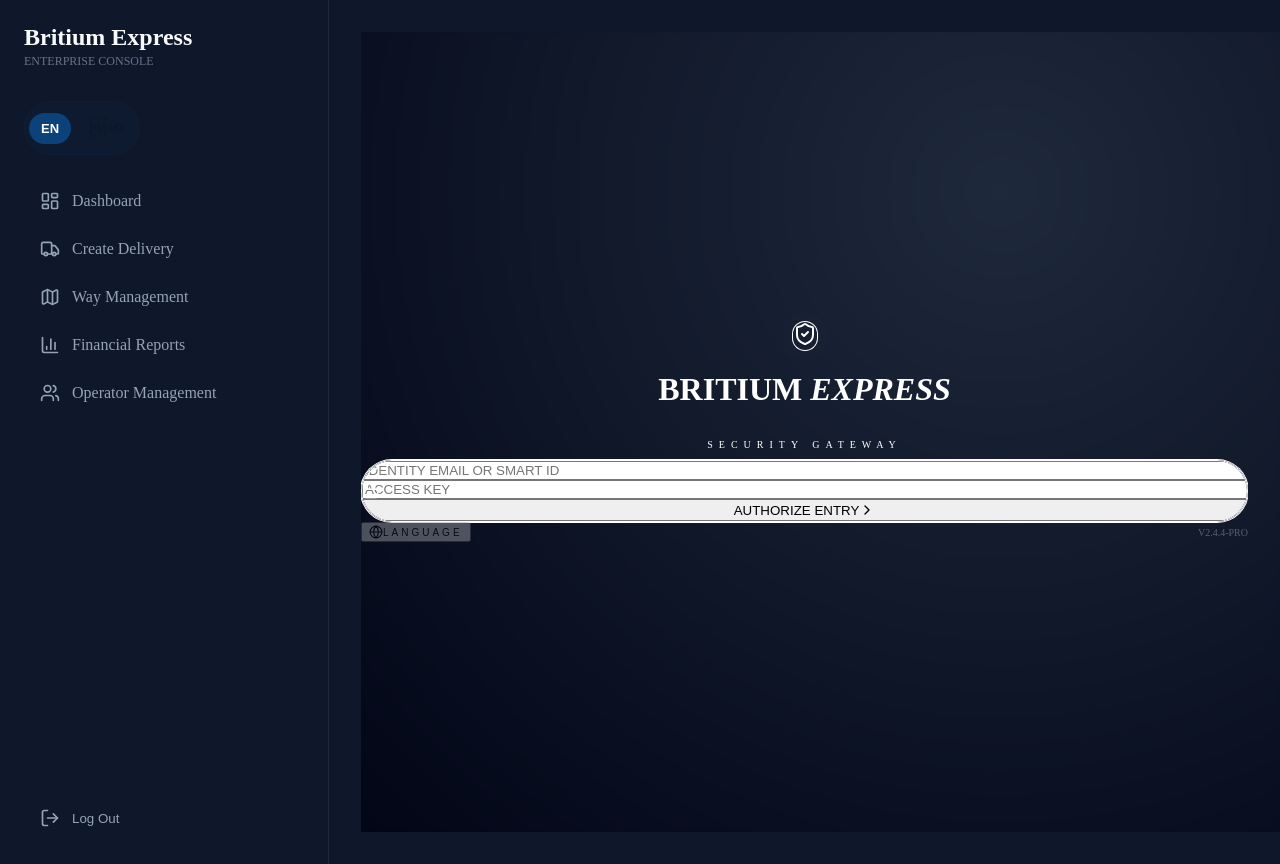
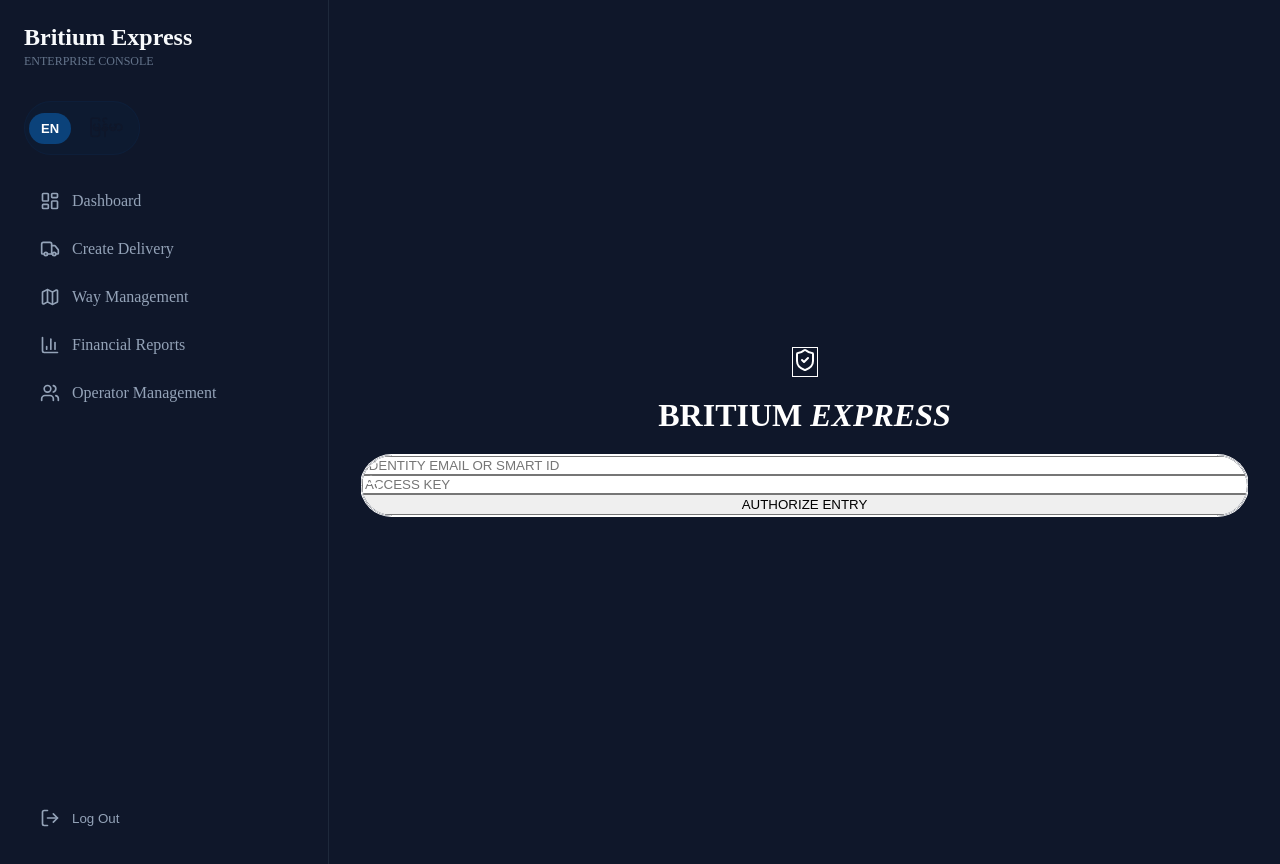
Before and after one commit to KyawWannaBL/Britium_Express_Enterprise_App, a Next.js app in the folder apps/admin-web/: page /auth/sign-in in a window 1280 px wide. Built offline with nearby package versions, Linux system fonts and the light colour scheme.

Commit message:
style: final luxury UI and globals fix

```diff
--- a/apps/admin-web/app/auth/sign-in/SignInClient.tsx
+++ b/apps/admin-web/app/auth/sign-in/SignInClient.tsx
@@ -1,73 +1,43 @@
 "use client"
-
 import React, { useState } from "react";
 import { useRouter } from "next/navigation";
 import { createClient } from "@/lib/supabase/client";
-import {
-  Loader2, Mail, Lock, ChevronRight, KeyRound, Globe, ShieldCheck
-} from "lucide-react";
+import { Loader2, Mail, Lock, ChevronRight, KeyRound, Globe, ShieldCheck } from "lucide-react";
 
 export default function SignInClient() {
   const router = useRouter();
   const supabase = createClient();
-  const [identifier, setIdentifier] = useState("");
-  const [password, setPassword] = useState("");
+  const [id, setId] = useState("");
+  const [pw, setPw] = useState("");
   const [loading, setLoading] = useState(false);
   const [error, setError] = useState<string | null>(null);
 
   const handleSignIn = async (e: React.FormEvent) => {
     e.preventDefault();
     setLoading(true);
-    setError(null);
-    const loginEmail = identifier.includes("@") ? identifier : `${identifier.toLowerCase()}@britiumexpress.com`;
-    const { error: authError } = await supabase.auth.signInWithPassword({ email: loginEmail, password });
-    if (authError) {
-      setError("Authorization Failed: Invalid Credentials");
-      setLoading(false);
-    } else {
-      router.push("/dashboard");
-      router.refresh();
-    }
+    const email = id.includes("@") ? id : `${id.toLowerCase()}@britiumexpress.com`;
+    const { error: err } = await supabase.auth.signInWithPassword({ email, password: pw });
+    if (err) { setError("Access Denied"); setLoading(false); }
+    else { router.push("/dashboard"); router.refresh(); }
   };
 
   return (
-    <div className="relative min-h-screen w-full overflow-hidden bg-slate-950 font-sans antialiased text-white">
-      <div className="fixed top-0 left-0 w-full h-full bg-[radial-gradient(circle_at_50%_20%,#1e293b_0%,#020617_100%)] z-0" />
-      <div className="fixed top-0 left-0 w-full h-full bg-gradient-to-br from-indigo-950/20 via-transparent to-emerald-950/20 backdrop-blur-[2px] z-10" />
-      <div className="relative z-20 flex min-h-screen flex-col items-center justify-center p-6">
-        <div className="w-full max-w-md">
-          <div className="mb-12 flex flex-col items-center text-center">
-            <div className="mb-6 rounded-[2.2rem] bg-white p-5 shadow-[0_0_60px_rgba(255,255,255,0.1)] ring-1 ring-white/20 transition-transform hover:scale-105">
-              <ShieldCheck className="text-indigo-600 h-12 w-12" />
+    <div className="relative min-h-screen w-full overflow-hidden bg-slate-950 text-white flex flex-col items-center justify-center p-6">
+      <div className="fixed inset-0 bg-[radial-gradient(circle_at_50%_20%,#1e293b_0%,#020617_100%)] z-0" />
+      <div className="relative z-20 w-full max-w-md">
+        <div className="mb-12 text-center">
+          <div className="inline-block mb-6 rounded-3xl bg-white p-5 shadow-2xl ring-1 ring-white/20"><ShieldCheck className="text-indigo-600 h-10 w-10" /></div>
+          <h1 className="text-4xl font-black tracking-tighter uppercase">Britium <span className="text-indigo-400 italic font-light">Express</span></h1>
+        </div>
+        <div className="rounded-[2.5rem] border border-white/10 bg-white/5 p-8 shadow-2xl backdrop-blur-3xl ring-1 ring-white/5 relative overflow-hidden">
+          <form onSubmit={handleSignIn} className="space-y-6">
+            <div className="space-y-4">
+              <div className="relative"><Mail size={18} className="absolute left-4 top-4 text-slate-500" /><input type="text" placeholder="IDENTITY EMAIL OR SMART ID" className="w-full rounded-2xl border border-white/5 bg-black/40 pl-12 pr-4 py-4 text-sm font-semibold outline-none focus:border-indigo-500/40" value={id} onChange={e => setId(e.target.value)} /></div>
+              <div className="relative"><Lock size={18} className="absolute left-4 top-4 text-slate-500" /><input type="password" placeholder="ACCESS KEY" className="w-full rounded-2xl border border-white/5 bg-black/40 pl-12 pr-4 py-4 text-sm font-semibold outline-none focus:border-indigo-500/40" value={pw} onChange={e => setPw(e.target.value)} /></div>
             </div>
-            <h1 className="text-4xl font-black tracking-tighter uppercase sm:text-5xl drop-shadow-2xl">
-              Britium <span className="text-indigo-400 italic font-light">Express</span>
-            </h1>
-            <p className="mt-4 text-[10px] font-bold uppercase tracking-[0.6em] text-slate-500">Security Gateway</p>
-          </div>
-          <div className="rounded-[2.5rem] border border-white/10 bg-white/5 p-8 shadow-2xl backdrop-blur-3xl ring-1 ring-white/5 relative overflow-hidden">
-            <div className="absolute top-0 left-0 w-full h-[2px] bg-gradient-to-r from-transparent via-indigo-500/50 to-transparent" />
-            <form onSubmit={handleSignIn} className="space-y-6">
-              <div className="space-y-4">
-                <div className="relative group">
-                  <Mail size={18} className="absolute left-4 top-1/2 -translate-y-1/2 text-slate-500 group-focus-within:text-indigo-400" />
-                  <input type="text" required placeholder="IDENTITY EMAIL OR SMART ID" className="w-full rounded-2xl border border-white/5 bg-black/40 pl-12 pr-5 py-4 text-sm font-semibold text-white outline-none focus:border-indigo-500/40 focus:bg-black/60" value={identifier} onChange={(e) => setIdentifier(e.target.value)} />
-                </div>
-                <div className="relative group">
-                  <Lock size={18} className="absolute left-4 top-1/2 -translate-y-1/2 text-slate-500 group-focus-within:text-indigo-400" />
-                  <input type="password" required placeholder="ACCESS KEY" className="w-full rounded-2xl border border-white/5 bg-black/40 pl-12 pr-5 py-4 text-sm font-semibold text-white outline-none focus:border-indigo-500/40 focus:bg-black/60" value={password} onChange={(e) => setPassword(e.target.value)} />
-                </div>
-              </div>
-              {error && <p className="text-rose-400 text-[10px] font-black text-center uppercase tracking-widest">{error}</p>}
-              <button type="submit" disabled={loading} className="group w-full flex items-center justify-center rounded-2xl bg-indigo-600 py-4 text-xs font-black uppercase tracking-widest text-white shadow-2xl transition-all hover:bg-indigo-500 active:scale-95">
-                {loading ? <Loader2 className="animate-spin" size={18} /> : <>Authorize Entry <ChevronRight size={16} /></>}
-              </button>
-            </form>
-          </div>
-          <div className="mt-12 flex items-center justify-between px-6 opacity-30">
-            <button className="flex items-center space-x-2 text-[10px] font-black uppercase tracking-[0.3em]"><Globe size={14} /> <span>Language</span></button>
-            <span className="text-[10px] font-bold uppercase tracking-widest">v2.4.4-PRO</span>
-          </div>
+            {error && <p className="text-rose-400 text-[10px] font-black text-center uppercase">{error}</p>}
+            <button className="w-full bg-indigo-600 py-4 rounded-2xl font-black uppercase text-xs tracking-widest shadow-2xl hover:bg-indigo-500 transition-all">{loading ? <Loader2 className="animate-spin mx-auto" /> : "Authorize Entry"}</button>
+          </form>
         </div>
       </div>
     </div>
--- a/apps/admin-web/app/globals.css
+++ b/apps/admin-web/app/globals.css
@@ -10,17 +10,11 @@
 
 body {
   color: rgb(var(--foreground-rgb));
-  background: linear-gradient(
-      to bottom,
-      transparent,
-      rgb(var(--background-end-rgb))
-    )
-    rgb(var(--background-start-rgb));
+  background: linear-gradient(to bottom, transparent, rgb(0,0,0)) rgb(2,6,23);
   margin: 0;
   padding: 0;
   min-height: 100vh;
 }
 
 ::-webkit-scrollbar { width: 5px; }
-::-webkit-scrollbar-track { background: rgba(255, 255, 255, 0.02); }
 ::-webkit-scrollbar-thumb { background: rgba(99, 102, 241, 0.2); border-radius: 10px; }
```
